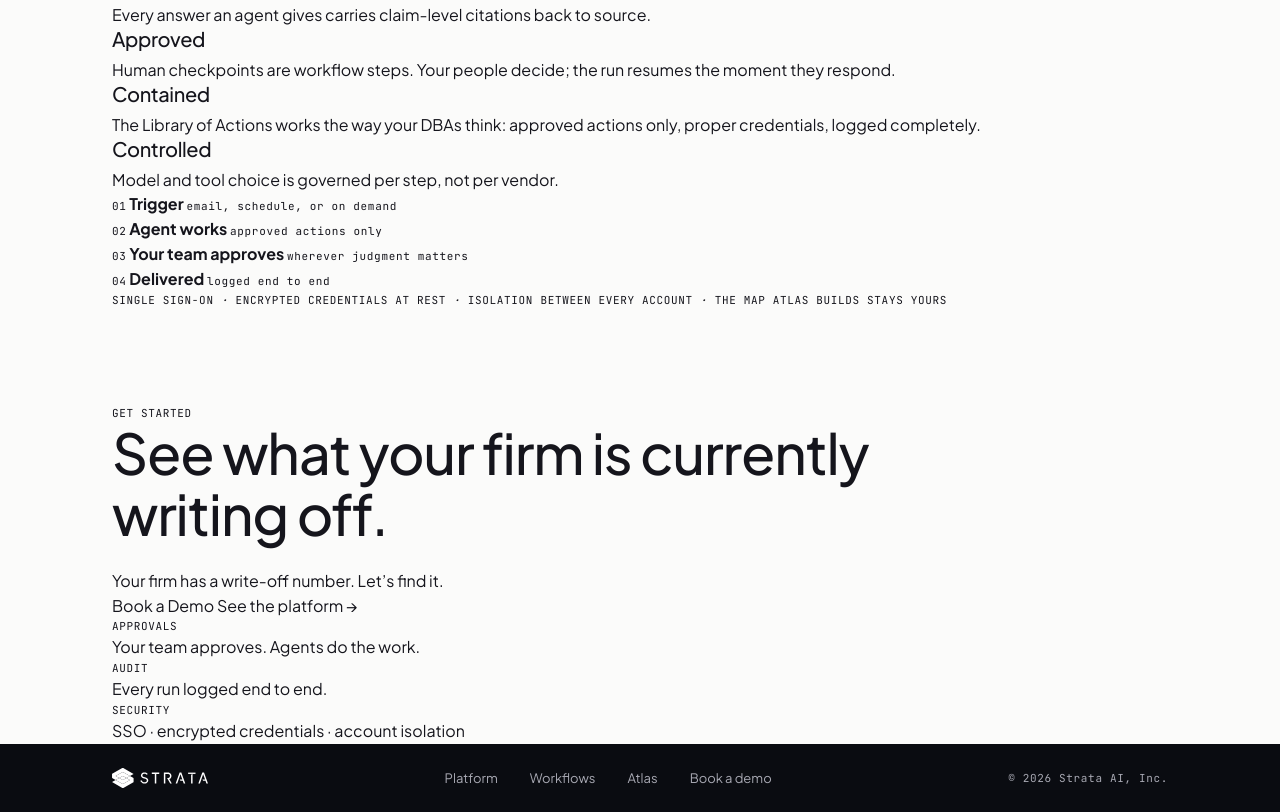
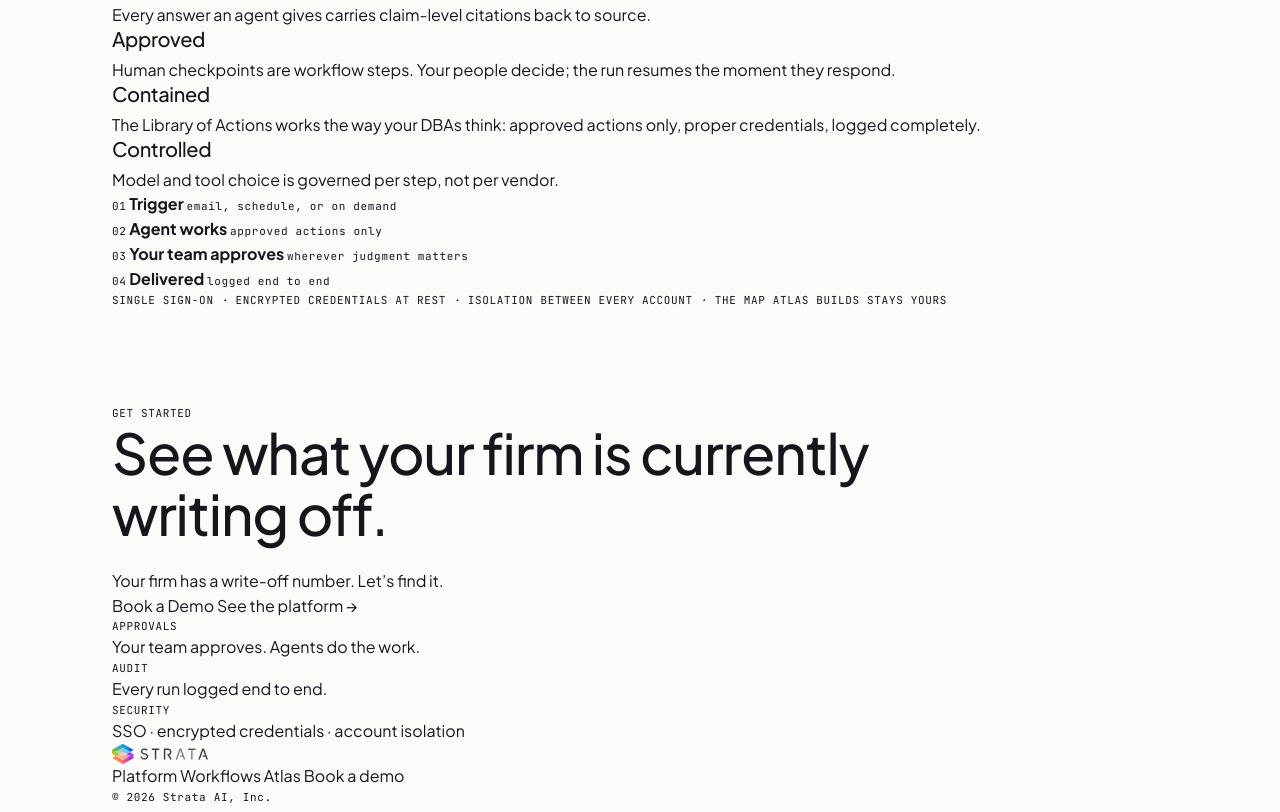
Before and after one commit to Sergiovxa/DAM1M04-Exercici-Strata, a plain HTML site: page index.html in a window 1280 px wide. Shown: the part 5159-5971 px from the top of the page. Drawn offline with Linux system fonts and the light colour scheme.

Commit message:
Update estils.css

```diff
--- a/estils.css
+++ b/estils.css
@@ -460,36 +460,6 @@ a:focus-visible {
     font-size: 14px; letter-spacing: 0; color: #fff;
 }
 
-/*FOOTER*/
-.footer {
-    background: var(--dark);
-    color: #a8a9b3;
-    padding: 24px 0;
-}
-.foot {
-    display: flex;
-    align-items: center;
-    justify-content: space-between;
-    gap: 24px;
-}
-.footer img {
-    filter: brightness(0) invert(1);
-}
-.foot-nav {
-    display: flex;
-    gap: 32px;
-    font-size: 13px;
-}
-.footer img {
-    filter: brightness(0) invert(1);
-}
-.foot-nav {
-    display: flex; gap: 32px; font-size: 13px;
-}
-.foot-nav a:hover {
-    color: #fff; opacity: 1;
-}
-
 /* ===== Móvil ===== */
 @media (max-width: 767px) {
 .container {
```
